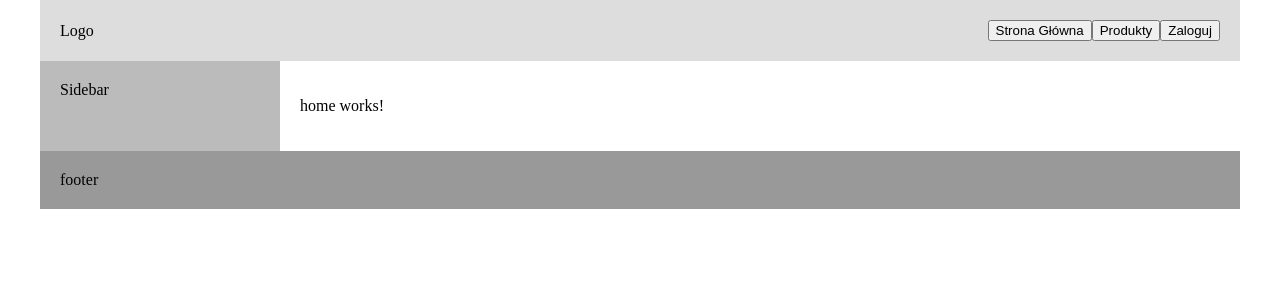
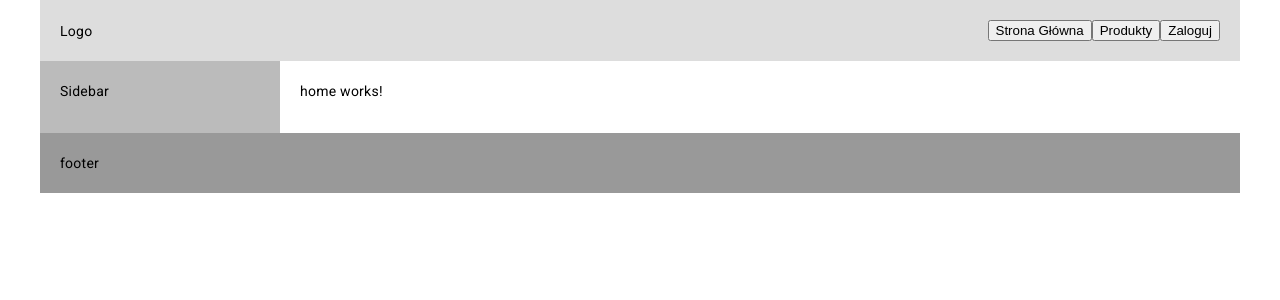
Before and after one commit to adus0205/onlineShopFrontend, an Angular app: page / in a window 1280 px wide. Shown: the top 300 px of the page. Built offline with nearby package versions, Linux system fonts and the light colour scheme.

Commit message:
Angular material config

```diff
--- a/angular.json
+++ b/angular.json
@@ -30,6 +30,7 @@
               "src/assets"
             ],
             "styles": [
+              "@angular/material/prebuilt-themes/indigo-pink.css",
               "src/styles.scss"
             ],
             "scripts": []
@@ -93,6 +94,7 @@
               "src/assets"
             ],
             "styles": [
+              "@angular/material/prebuilt-themes/indigo-pink.css",
               "src/styles.scss"
             ],
             "scripts": []
--- a/package.json
+++ b/package.json
@@ -17,6 +17,7 @@
     "@angular/core": "^15.2.0",
     "@angular/flex-layout": "^15.0.0-beta.42",
     "@angular/forms": "^15.2.0",
+    "@angular/material": "^15.2.1",
     "@angular/platform-browser": "^15.2.0",
     "@angular/platform-browser-dynamic": "^15.2.0",
     "@angular/router": "^15.2.0",
--- a/src/app/app.module.ts
+++ b/src/app/app.module.ts
@@ -6,6 +6,7 @@ import { AppComponent } from './app.component';
 import { DefaultModule } from './layouts/default/default.module';
 import { FullpageModule } from './layouts/fullpage/fullpage.module';
 import { FullpageadminModule } from './layouts/fullpageadmin/fullpageadmin.module';
+import { BrowserAnimationsModule } from '@angular/platform-browser/animations';
 
 @NgModule({
   declarations: [
@@ -16,7 +17,8 @@ import { FullpageadminModule } from './layouts/fullpageadmin/fullpageadmin.modul
     AppRoutingModule,
     DefaultModule,
     FullpageModule,
-    FullpageadminModule
+    FullpageadminModule,
+    BrowserAnimationsModule
   ],
   providers: [],
   bootstrap: [AppComponent]
--- a/src/index.html
+++ b/src/index.html
@@ -6,8 +6,11 @@
   <base href="/">
   <meta name="viewport" content="width=device-width, initial-scale=1">
   <link rel="icon" type="image/x-icon" href="favicon.ico">
+  <link rel="preconnect" href="https://fonts.gstatic.com">
+  <link href="https://fonts.googleapis.com/css2?family=Roboto:wght@300;400;500&display=swap" rel="stylesheet">
+  <link href="https://fonts.googleapis.com/icon?family=Material+Icons" rel="stylesheet">
 </head>
-<body>
+<body class="mat-typography">
   <app-root></app-root>
 </body>
 </html>
--- a/src/styles.scss
+++ b/src/styles.scss
@@ -3,4 +3,5 @@ html{
     margin: 0;
     padding: 0;
     height: 100%;
+    font-family: Roboto, "Helvetica Neue", sans-serif;
 }
```
Also changed, not shown: 1 other file (tests, documents, lock files or other folders).
